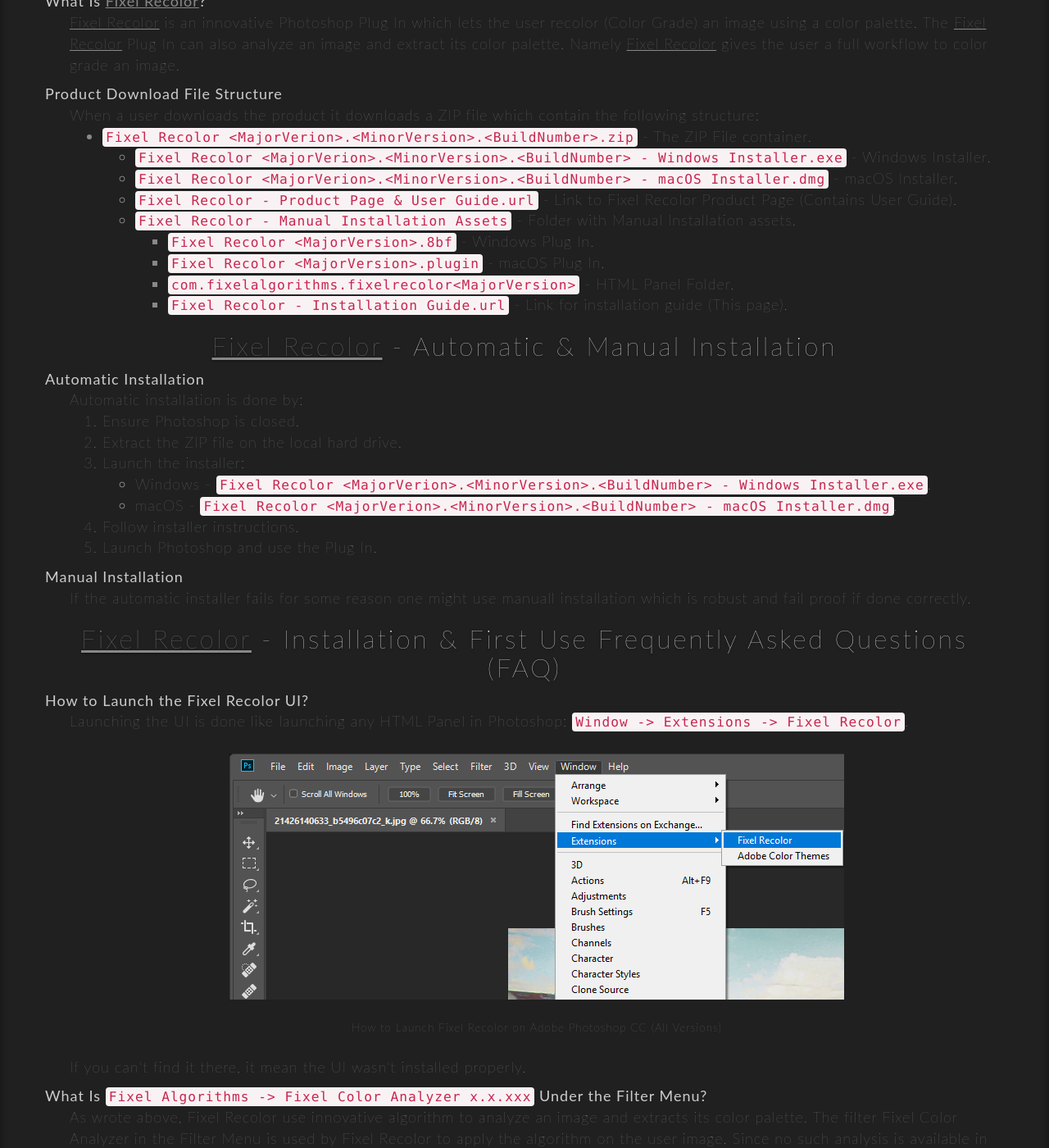
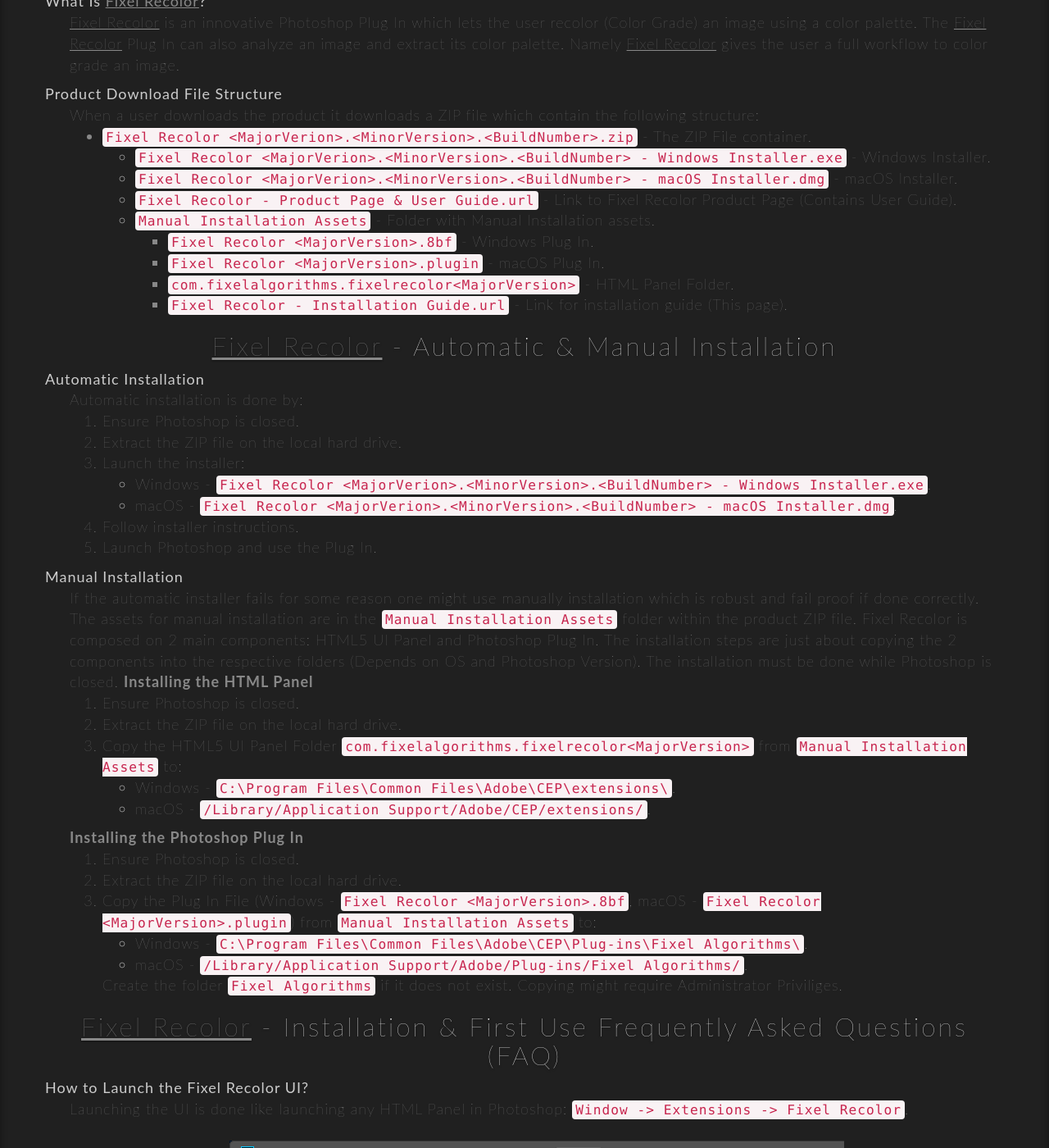
Before and after one commit to FixelAlgorithmsTeam/fixel, a Jekyll site: the page built from support/fixel-recolor-installation-guide.html, in a window 1280 px wide and 1400 px high, scrolled down 464 px. Shown: the whole window at 82% size. Built offline with Jekyll 4.4.1, drawn with Linux system fonts in a browser that asks for light colours; nearby versions of some CDN libraries; comment, search, counter and statistics services are not loaded; some of the changed text lies outside the part shown.

Commit message:
New 	- 	Working on Fixel Recolor Installation Page. Fixed 	- 	B Known Issues 	-	C To Do 	- 	D Remarks 	- 	E

```diff
--- a/support/fixel-recolor-installation-guide.html
+++ b/support/fixel-recolor-installation-guide.html
@@ -76,7 +76,33 @@
 					<div class="def">
 						<dt>Manual Installation</dt>
 						<dd>
-							If the automatic installer fails for some reason one might use manuall installation which is robust and fail proof if done correctly.
+							If the automatic installer fails for some reason one might use manually installation which is robust and fail proof if done correctly.
+							The assets for manual installation are in the <code>Manual Installation Assets</code> folder within the product ZIP file.
+							Fixel Recolor is composed on 2 main components: HTML5 UI Panel and Photoshop Plug In.
+							The installation steps are just about copying the 2 components into the respective folders (Depends on OS and Photoshop Version).
+							The installation must be done while Photoshop is closed.
+
+							<b>Installing the HTML Panel</b>
+							<ol>
+							<li>Ensure Photoshop is closed.</li>
+							<li>Extract the ZIP file on the local hard drive.</li>
+							<li>Copy the HTML5 UI Panel Folder <code>com.fixelalgorithms.fixelrecolor&lt;MajorVersion&gt;</code> from <code>Manual Installation Assets</code> to:<ul>
+								<li>Windows - <code>C:\Program Files\Common Files\Adobe\CEP\extensions\</code>.</li>
+								<li>macOS - <code>/Library/Application Support/Adobe/CEP/extensions/</code>.</li>
+							</ul>
+							</ol>
+
+							<b>Installing the Photoshop Plug In</b>
+							<ol>
+							<li>Ensure Photoshop is closed.</li>
+							<li>Extract the ZIP file on the local hard drive.</li>
+							<li>Copy the Plug In File (Windows - <code>Fixel Recolor &lt;MajorVersion&gt;.8bf</code>, macOS - <code>Fixel Recolor &lt;MajorVersion&gt;.plugin</code>) from <code>Manual Installation Assets</code> to:<ul>
+								<li>Windows - <code>C:\Program Files\Common Files\Adobe\CEP\Plug-ins\Fixel Algorithms\</code>.</li>
+								<li>macOS - <code>/Library/Application Support/Adobe/Plug-ins/Fixel Algorithms/</code>.</li>
+							</ul>
+							Create the folder <code>Fixel Algorithms</code> if it does not exist.
+							Copying might require Administrator Priviliges.
+							</ol>
 						</dd>
 					</div>
 				</dl>
```
Also changed, not shown: other parts of support/fixel-recolor-installation-guide.html (+2 -2 lines).
